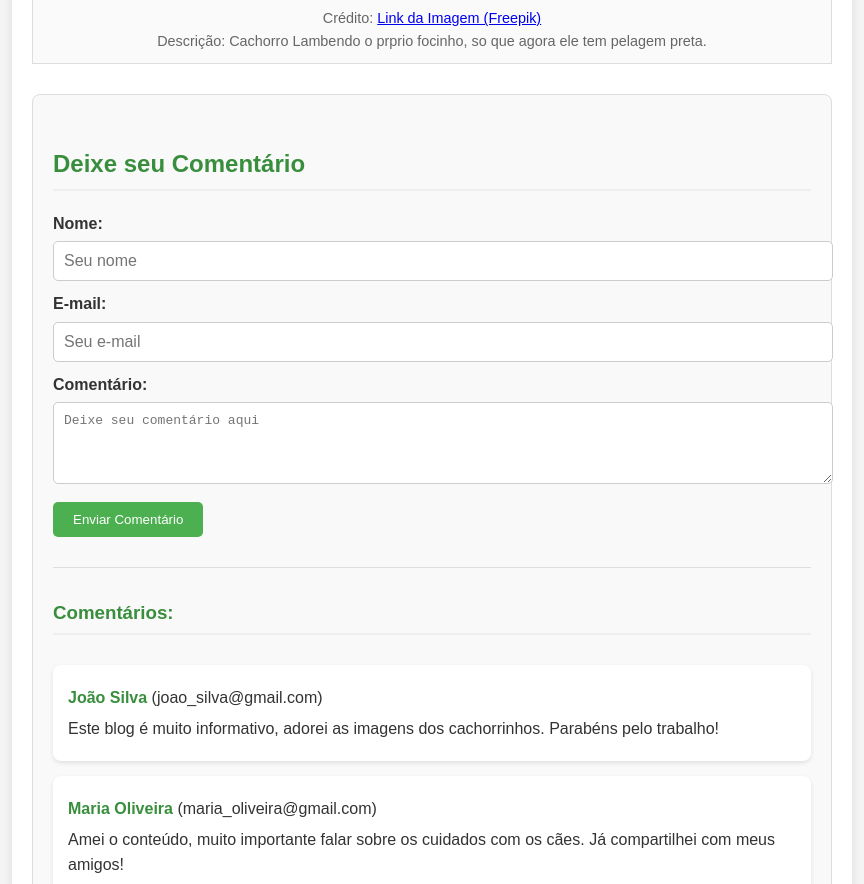
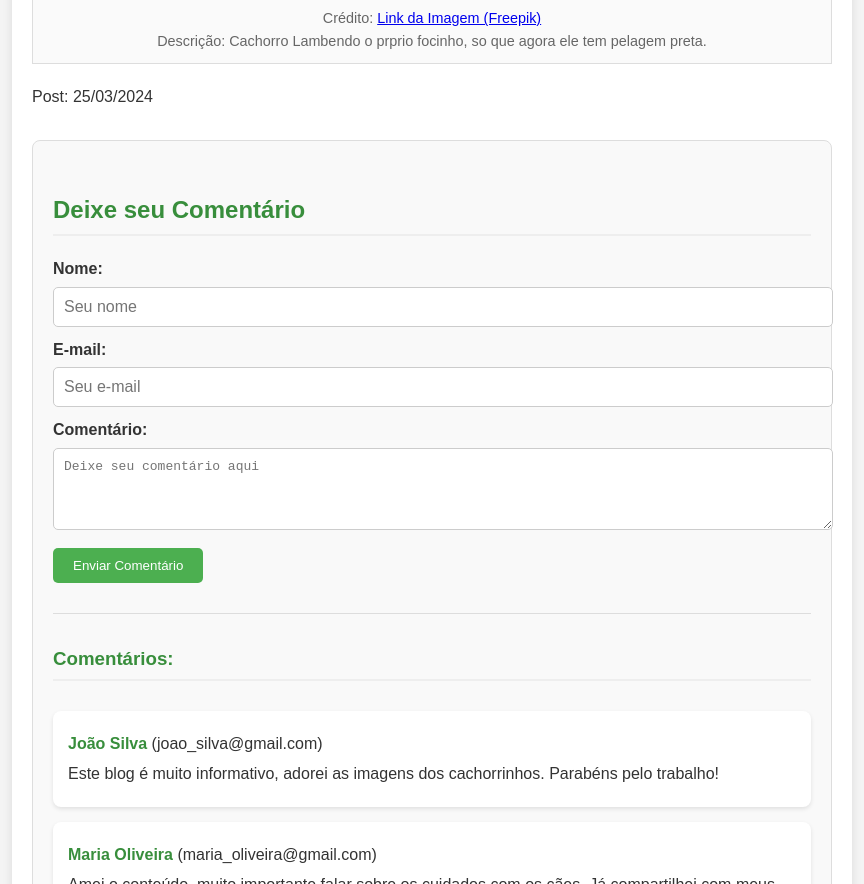
Before and after one commit to danielsparron/ThamiresCachorroCarameloSite, a plain HTML site: page index.html in a window 1280 px wide. Shown: the part 2309-3193 px from the top of the page, without its empty margins (208-1072 px from the left). Drawn offline with Linux system fonts and the light colour scheme.

Commit message:
Atualização

```diff
--- a/index.html
+++ b/index.html
@@ -70,6 +70,7 @@
 
                 </figcaption>
             </figure>
+            <p> Post: 25/03/2024 </p>
         </section>
 
         <section id="comentarios">
```
